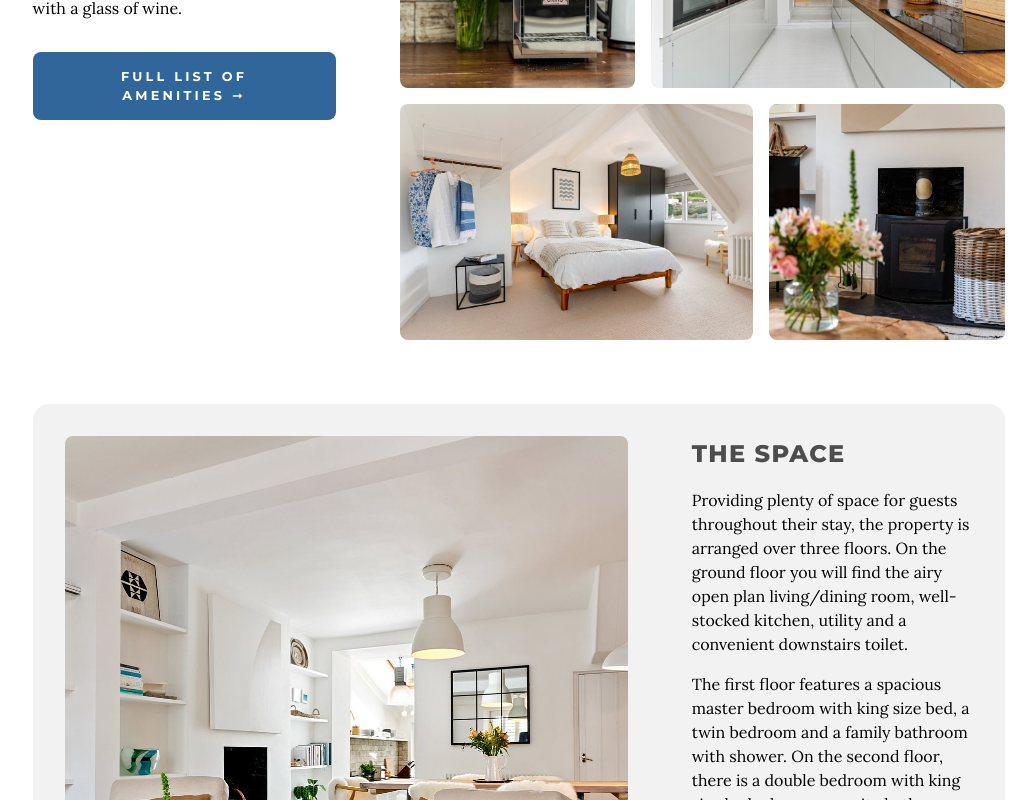
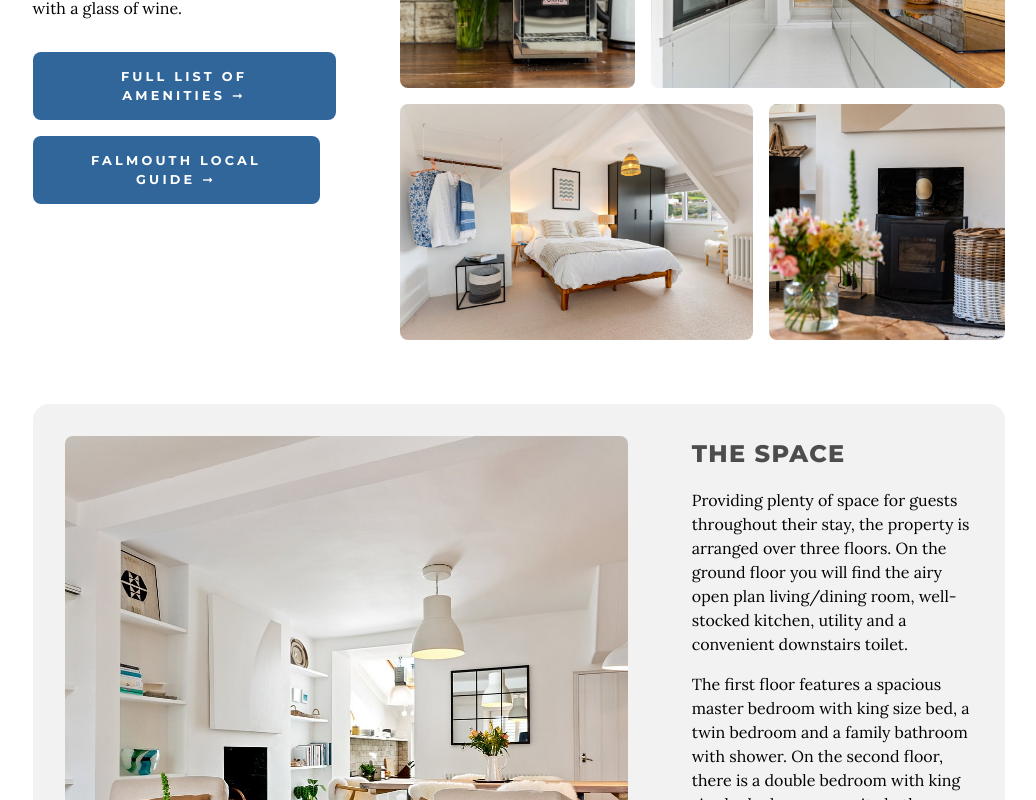
Before and after one commit to CJohnston079/flushing-holidays, a React (Vite) app: page / in a window 1280 px wide. Shown: the part 1400-2200 px from the top of the page, without its empty margins (121-1157 px from the left). Built offline with nearby package versions, Linux system fonts and the light colour scheme.

Commit message:
Feat: add link to local guide in `About`

```diff
--- a/src/components/sections/About.jsx
+++ b/src/components/sections/About.jsx
@@ -49,6 +49,10 @@ export default function About() {
 				<Modal buttonText="Full list of amenities ➞" heading="Amenities" showCloseButton={true}>
 					{() => <AmenitiesList />}
 				</Modal>
+				<p></p>
+				<a target="_blank" href="https://www.guesteduk.com/localguide">
+					<Button style="emphasis">Falmouth local guide ➞</Button>
+				</a>
 			</CopyWithBento>
 			<CopyWithImg imgSrc={spaceImg} alt="View of living area" reverse={true} emphasis={true}>
 				<h3>The Space</h3>
```
